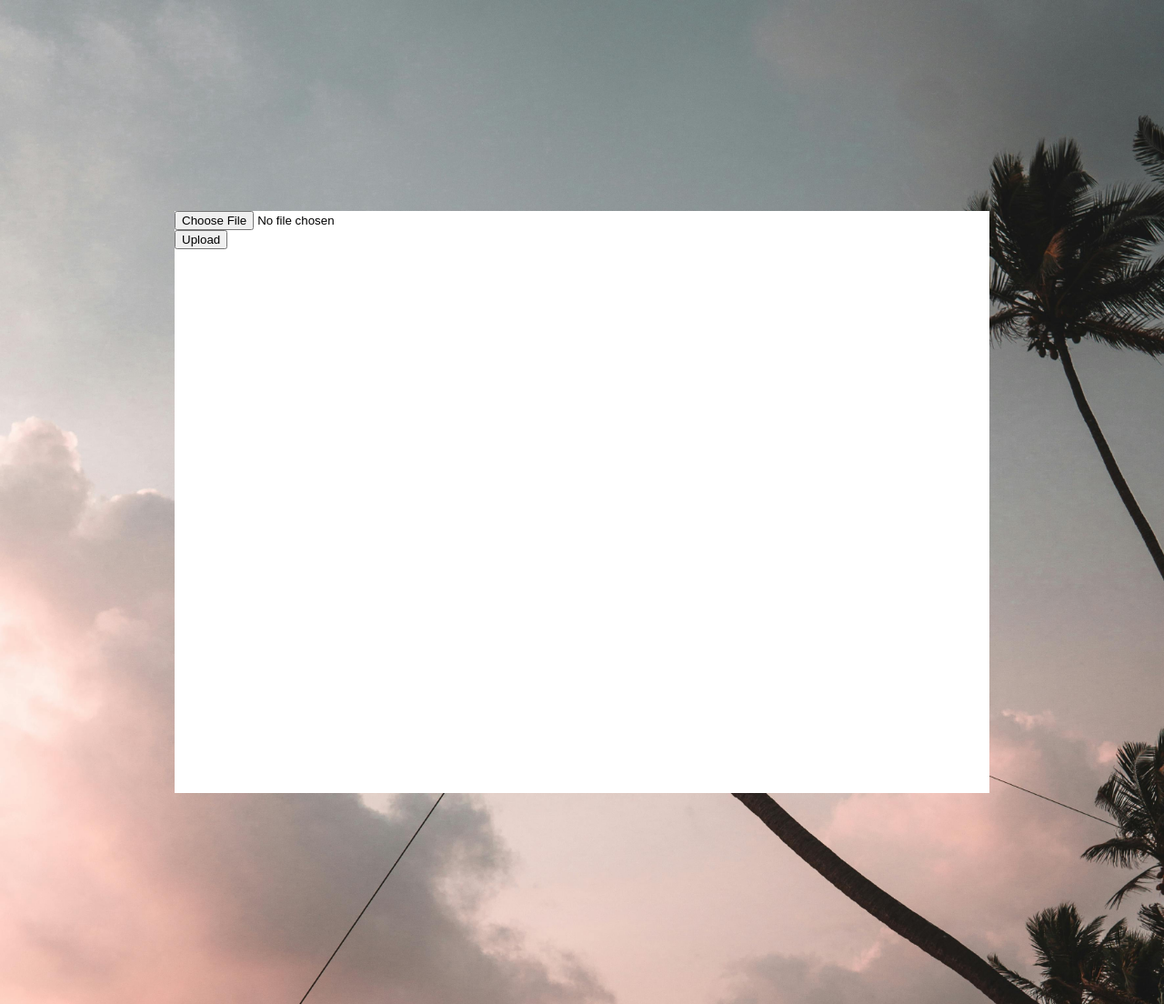
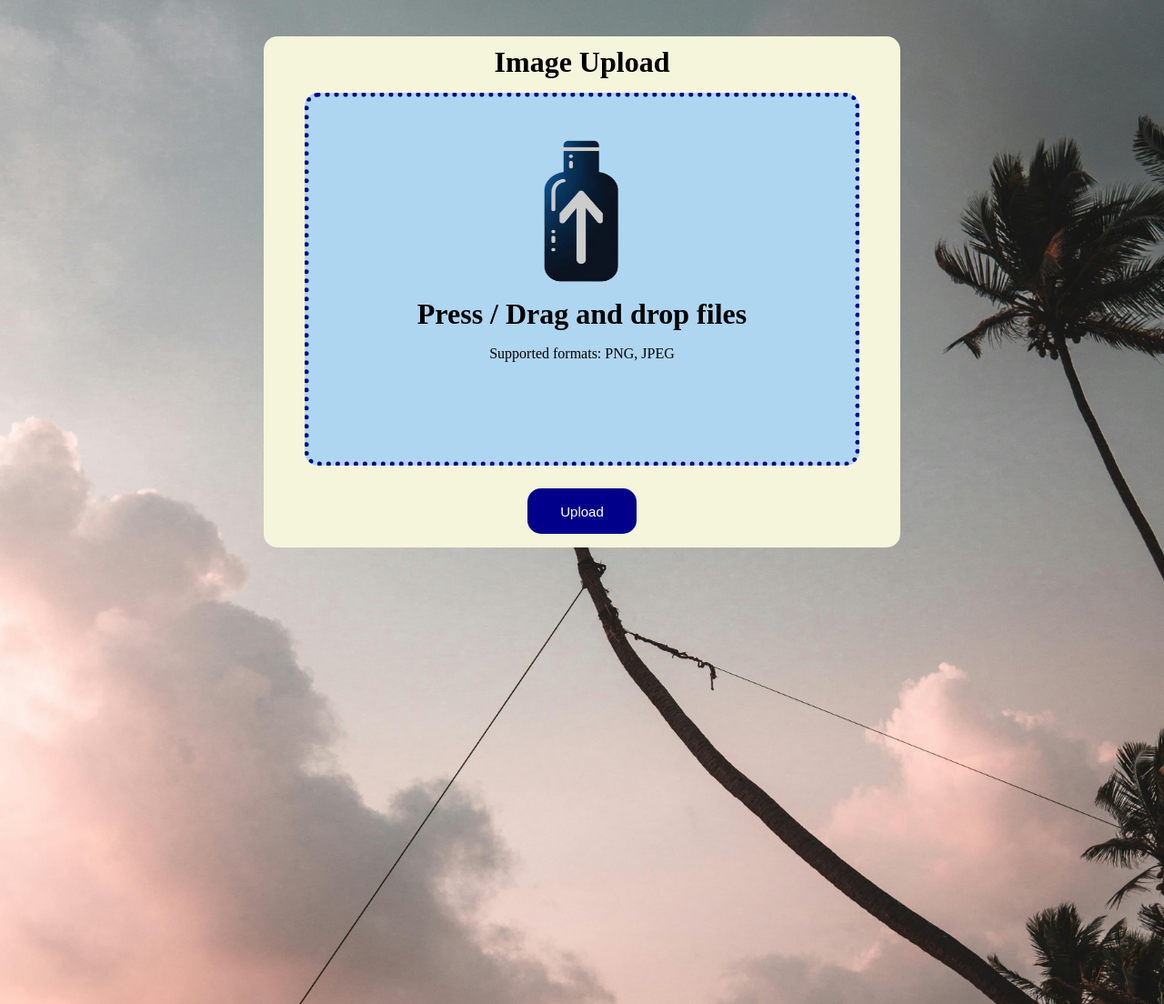
Before and after one commit to LWcoder1/SPFAdvisor, a Flask app: page /form in a window 1280 px wide. Shown: the part 96-1200 px from the top of the page at 91% size. Run offline with Flask 3, Linux system fonts and the light colour scheme; some libraries are stand-ins or nearby versions.

Commit message:
Redesign the form.html and and textInput.html

```diff
--- a/src/suspect.py
+++ b/src/suspect.py
@@ -32,7 +32,7 @@ class suspectedIngredient:
         potentialOffenders = {}
         for item in range(len(comparedList)):
             for key, value in self.possibleOffenders.items():
-                if key in comparedList[item]:
+                if key.lower() in comparedList[item].lower():
                     potentialOffenders[key] = value
 
         return potentialOffenders
--- a/static/css/styles.css
+++ b/static/css/styles.css
@@ -230,7 +230,7 @@ p {
 .uploadDiv {
     display: flex;
     flex-direction: column;
-    justify-content: center;
+    margin-top: 5vh;
 }
 
 .optionSwitch {
@@ -257,9 +257,26 @@ p {
 
 
 .mainUploadDiv {
-    height: 80vh;
-    width: 70vw;
-    background-color: white;
+    width: 700px;
+    background-color: #F5F5DC;
+    border-radius: 15px;
+    display: flex;
+    justify-content: center;
+    align-items: center;
+    flex-direction: column;
+    gap: 15px;
+}
+
+.mainUploadDivInside {
+    height: 400px;
+    width: 600px;
+    display: flex;
+    align-items: center;
+    background-color: #AED6F1;
+    border: 5px dotted #00008B;
+    border-radius: 15px;
+    flex-direction: column;
+
 }
 
 div.currSwitch {
@@ -299,3 +316,67 @@ div.currSwitch {
     font-size: 18px;
     text-align: left;
 }
+
+#uploadLogo {
+    margin-top: 5vh;
+    height: 180px;
+    width: 160px;
+
+}
+
+.coolButton {
+    width: 120px;
+    font-size: 15px;
+    height: 50px;
+    border: none;
+    border-radius: 15px;
+    background-color: #00008B;
+    color: white;
+    margin-top: 10px;
+    margin-bottom: 15px;
+}
+
+.coolButton:hover {
+    width: 120px;
+    font-size: 15px;
+    height: 50px;
+    border: none;
+    border-radius: 15px;
+    background-color: teal;
+    color: white;
+    margin-bottom: 15px;
+}
+
+.imageUploadH1 {
+    margin-top: 10px;
+}
+
+.form-control {
+    position: absolute;
+    top: 25vh;
+    right: 25vw;
+    background-color: red;
+    height: 50vh;
+    width: 50vw;
+    opacity: 0%;
+}
+
+#upload_form {
+    display: flex;
+    flex-direction: column;
+    justify-content: center;
+    align-items: center;
+}
+
+.formflex {
+    display: flex;
+    flex-direction: column;
+    justify-content: center;
+    align-items: center;
+}
+
+.textarea {
+    height: 300px;
+    width: 500px;
+    border-radius: 10px;
+}
--- a/templates/form.html
+++ b/templates/form.html
@@ -1,7 +1,58 @@
 {% extends 'base.html' %}
 
 {% block head %}
+
+{% endblock %}
+
+{% block body %}
+<!--    I want to implement the name of products which will search the web for an image (This will better orgamize the site)-->
+
+<div class="formWrapper">
+    <div class="uploadDiv">
+
+        <div class="mainUploadDiv">
+
+            <h1 class="imageUploadH1">Image Upload</h1>
+
+            <div class="mainUploadDivInside">
+                <img src="/static/uploads/CC58C9BC-9ADF-452D-ADDF-14810B9EAA48.png" rel="logo" id="uploadLogo">
+                <h1>Press / Drag and drop files</h1>
+                <p>Supported formats: PNG, JPEG</p>
+            </div>
+
+            <div class="uploadImage">
+                <form method="post" enctype="multipart/form-data" id="upload_form">
+                    {{ form.hidden_tag() }}
+                    {% for error in form.photo.errors %}
+                        <span style="color: red">{{ error }}</span>
+                    {% endfor %}
+                    <input type="file" name="photo" class="form-control" id="file_input">
+                    <div id="file_info"></div>
+                    {{form.submit(class="btn btn-success coolButton")}}
+                </form>
+            </div>
+
+            </div>
+
+            </div>
+
+
+    </div>
+</div>
+
     <script defer>
+        const fileInput = document.getElementById('file_input');
+        const fileInfo = document.getElementById('file_info');
+
+        fileInput.addEventListener('change', function() {
+            const file = fileInput.files[0]; // Get the first file selected
+            if (file) {
+                fileInfo.textContent = 'File: ' + file.name + ' (' + file.size + ' bytes)';
+            } else {
+                fileInfo.textContent = 'No file chosen';
+            }
+        });
+
         function bruh() {
             let apple = document.querySelector("#textAreaString")
             console.log(apple);
@@ -24,6 +75,7 @@
 
         }
 
+
         function toggleInputSwitch() {
             const imageSwitch = document.querySelector(".imageSwitch")
             const inputSwitch = document.querySelector(".inputSwitch")
@@ -41,41 +93,5 @@
         }
 
     </script>
-{% endblock %}
-
-{% block body %}
-<!--    I want to implement the name of products which will search the web for an image (This will better orgamize the site)-->
-
-<div class="formWrapper">
-    <div class="uploadDiv">
-
-        <div class="mainUploadDiv">
-
-            <div class="uploadImage">
-                <form method="post" enctype="multipart/form-data">
-                {{form.hidden_tag()}}
-
-                {% for error in form.photo.errors %}
-                  <span style="color: red">{{ error }}}</span>
-                {% endfor %}
-
-                <div class="row justify-content-center">
-                  <div class="col-auto"></div>
-                    {{form.photo(class="form-control")}}
-                    {{filename}}
-                </div>
-                  <div class="col-auto">
-                    {{form.submit(class="btn btn-success")}}
-                  </div>
-
-
-
-                </form>
-            </div>
-
-
-    </div>
-</div>
-
 
 {% endblock %}
```
Also changed, not shown: templates/textUpload.html (+6 -6 lines), static/uploads/CC58C9BC-9ADF-452D-ADDF-14810B9EAA48.png (added), uploads/FEE53806-C275-40F8-A2E6-CAA3D9E2B179_4_5005_c_6.jpeg (added).
